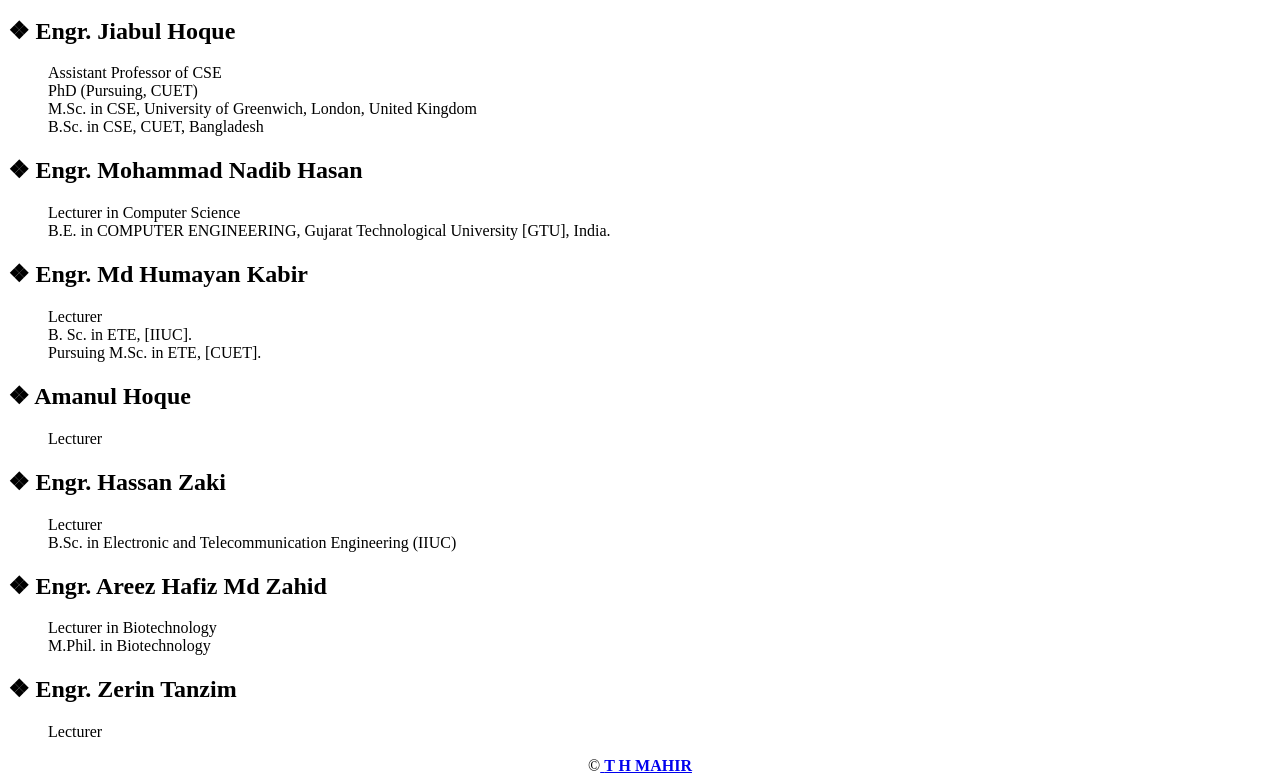
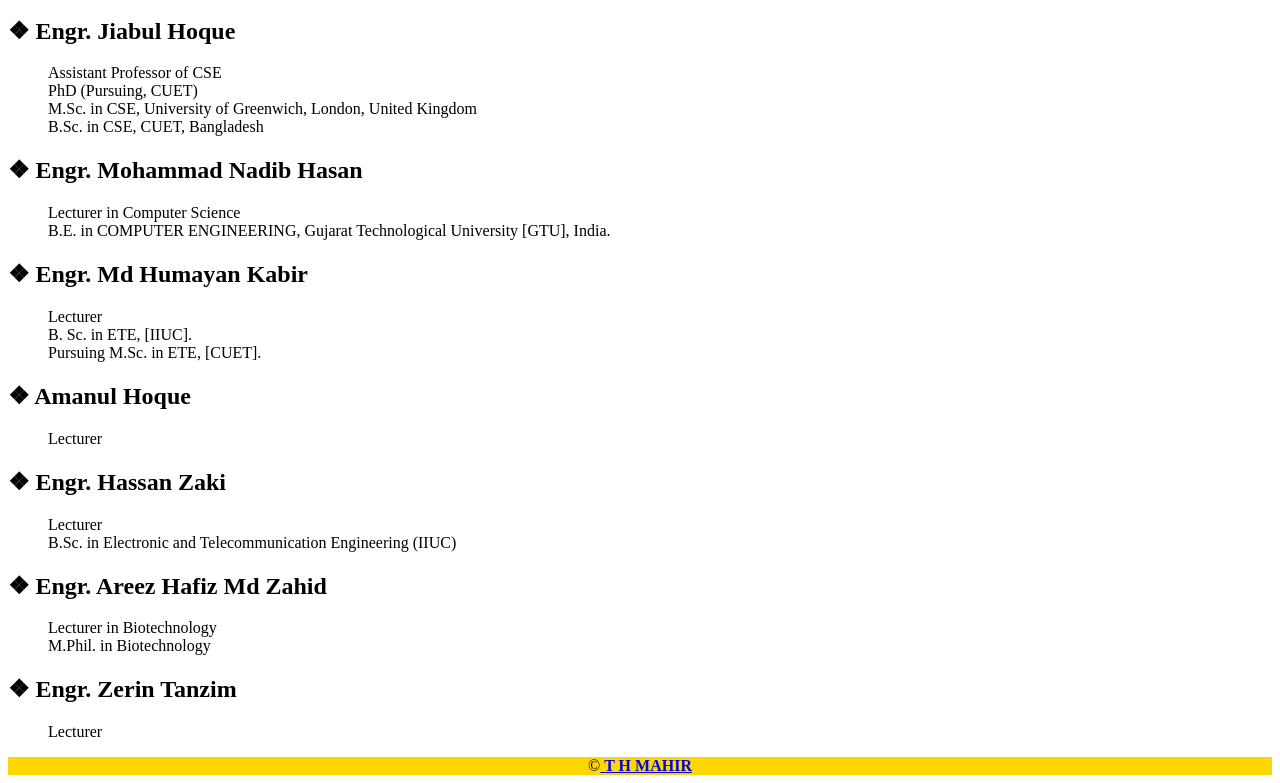
Before and after one commit to mahircce/cce-faculty-list, a plain HTML site: page index.html in a window 1280 px wide. Shown: the part 491-1274 px from the top of the page. Drawn offline with Linux system fonts and the light colour scheme.

Commit message:
Update index.html

```diff
--- a/index.html
+++ b/index.html
@@ -53,6 +53,6 @@
         <dt><h2>❖ Engr. Zerin Tanzim</h2></dt>
         <dd>Lecturer</dd>
       </dl>
-      <footer style="background-color: #FFD700A" align="center">&copy;<a href="https://github.com/mahircce"> <strong>T H MAHIR</strong></a></footer>
+      <footer style="background-color: #FFD700" align="center">&copy;<a href="https://github.com/mahircce"> <strong>T H MAHIR</strong></a></footer>
 </body>
 </html>
```
